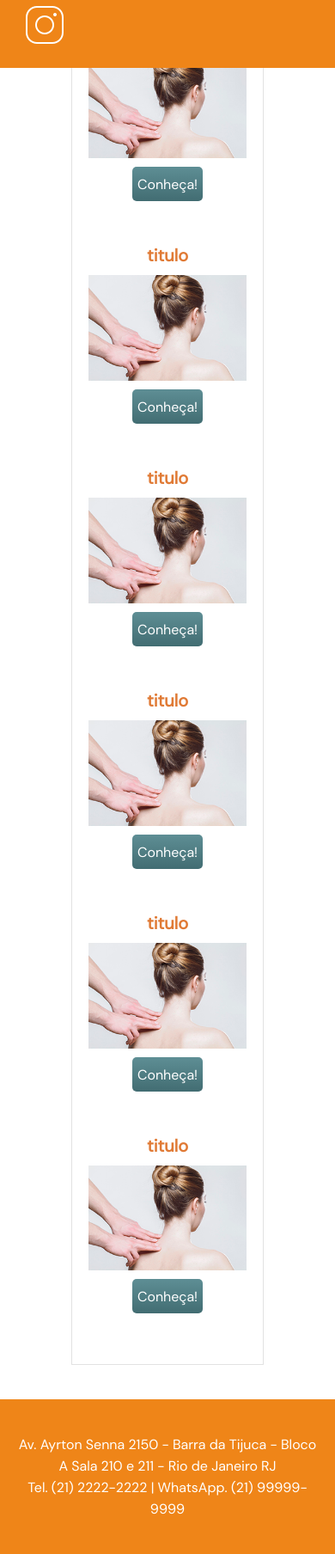
After one commit to Carolbrandes/StudioPostural, a PHP site: page /servicos.php in a window 390 px wide. The commit adds this page. Shown: the part 343-2151 px from the top of the page at 86% size. Run offline with PHP 8.4, Linux system fonts and the light colour scheme.

Commit message:
Feito layout pagina serviços

```diff
--- a/components/botoes/botoes.scss
+++ b/components/botoes/botoes.scss
@@ -51,6 +51,7 @@
 
 .botao-3{
         width: 30%;
+        @extend %botao;
         @extend %espacamentoBotoes2;
 
         &:hover{
--- a/components/footer/footer.scss
+++ b/components/footer/footer.scss
@@ -1,6 +1,7 @@
 .footer-principal{
         background-color: #ef8518;
         @extend %espacamentoSecoes;
+
 
         p{
                 text-align: center;
--- a/components/menu/menu.php
+++ b/components/menu/menu.php
@@ -8,9 +8,9 @@
                         </nav>
 
                         <nav class="menu">
-                                <a href="">Início</a>
+                                <a href="index.php">Início</a>
                                 <a href="">Quem Somos</a>
-                                <a href="">Serviços</a>
+                                <a href="servicos.php">Serviços</a>
                                 <a href="">Blog</a>
                                 <a href="">Contato</a>
                         </nav>
--- a/sections/artigos/artigos-index.scss
+++ b/sections/artigos/artigos-index.scss
@@ -6,6 +6,7 @@
 
                 img{
                         width: 100%;
+                        height: 150px;
                         max-width: 200px;
                         @extend %espacamentoImagens;
                         @include box-shadow;
--- a/sections/banner/banner-index.php
+++ b/sections/banner/banner-index.php
@@ -1,6 +1,6 @@
 <header>
         <div class="banner">
-                <div class="logo flex-col-center">
+                <div class="logo-index flex-col-center">
                         <img src="images\logo.png" alt="">
                 </div>
 
--- a/sections/banner/banner-index.scss
+++ b/sections/banner/banner-index.scss
@@ -8,11 +8,13 @@
 
         @media screen and (max-width:1100px) {
                 background-attachment: initial;
+                height: 40vh;
 
         }
 
         @media screen and (max-width: 780px) {
-                height: 60vh;
+                height: 70vh;
+                background-image: url(../images/bg2.jpg);
 
         }
 }
--- /dev/null
+++ b/servicos.php
@@ -0,0 +1,81 @@
+<!DOCTYPE html>
+<html lang="en">
+
+<head>
+        <meta charset="UTF-8">
+        <meta name="viewport" content="width=device-width, initial-scale=1.0">
+        <title>Studio Postural</title>
+        <script src="https://code.jquery.com/jquery-3.4.1.min.js" integrity="sha256-CSXorXvZcTkaix6Yvo6HppcZGetbYMGWSFlBw8HfCJo=" crossorigin="anonymous"></script>
+        <link rel="stylesheet" href="style/style.css">
+</head>
+
+<body>
+        <?php include 'components/menu/menu.php'; ?>
+        <?php include 'components/logo/logo.php'; ?>
+
+        <main>
+
+                <div class="contexto">
+                        <div class="flex-row-between">
+                                <nav class="filtros">
+                                        <a href="">Terapias</a>
+                                        <a href="">Massagens</a>
+                                        <a href="">Estética</a>
+                                        <a href="">Nutrição</a>
+                                        <a href="">Pilates</a>
+                                </nav>
+
+                                <section class="conteudo">
+                                        <p class="indicador-categoria">Todos</p>
+                                        <div class="flex-row-around borda-colunas">
+                                                <div class="coluna-flex-30 flex-col-center"">
+                                                <h3 class=" subtitulo-terciario">titulo</h3>
+                                                        <img src="images/fisio.jpg" alt="">
+                                                        <a class="botao-3" href="">Conheça!</a>
+                                                </div>
+
+                                                <div class="coluna-flex-30 flex-col-center"">
+                                                <h3 class=" subtitulo-terciario">titulo</h3>
+                                                        <img src="images/fisio.jpg" alt="">
+                                                        <a class="botao-3" href="">Conheça!</a>
+                                                </div>
+
+                                                <div class="coluna-flex-30 flex-col-center"">
+                                                <h3 class=" subtitulo-terciario">titulo</h3>
+                                                        <img src="images/fisio.jpg" alt="">
+                                                        <a class="botao-3" href="">Conheça!</a>
+                                                </div>
+
+                                                <div class="coluna-flex-30 flex-col-center"">
+                                                <h3 class=" subtitulo-terciario">titulo</h3>
+                                                        <img src="images/fisio.jpg" alt="">
+                                                        <a class="botao-3" href="">Conheça!</a>
+                                                </div>
+
+                                                <div class="coluna-flex-30 flex-col-center"">
+                                                <h3 class=" subtitulo-terciario">titulo</h3>
+                                                        <img src="images/fisio.jpg" alt="">
+                                                        <a class="botao-3" href="">Conheça!</a>
+                                                </div>
+
+                                                <div class="coluna-flex-30 flex-col-center"">
+                                                <h3 class=" subtitulo-terciario">titulo</h3>
+                                                        <img src="images/fisio.jpg" alt="">
+                                                        <a class="botao-3" href="">Conheça!</a>
+                                                </div>
+
+
+                                        </div>
+                                </section>
+                        </div>
+                </div>
+
+        </main>
+
+        <?php include 'components/footer/footer.php'; ?>
+
+        <script src="js/menu-responsivo.js"></script>
+
+</body>
+
+</html>
--- a/style/style.css
+++ b/style/style.css
@@ -16,6 +16,14 @@
   justify-content: space-between;
   align-items: center; }
 
+.flex-row-between {
+  display: flex;
+  flex-wrap: wrap;
+  justify-content: space-between; }
+  @media screen and (max-width: 500px) {
+    .flex-row-between {
+      justify-content: center; } }
+
 .coluna-flex-15 {
   width: 15%; }
   @media screen and (max-width: 800px) {
@@ -24,11 +32,15 @@
       margin-bottom: 40px; } }
 
 .coluna-flex-30 {
-  width: 30%; }
+  width: 30%;
+  margin-bottom: 20px; }
   @media screen and (max-width: 800px) {
     .coluna-flex-30 {
-      width: 80%;
+      width: 40%;
       margin-bottom: 40px; } }
+  @media screen and (max-width: 500px) {
+    .coluna-flex-30 {
+      width: 90%; } }
 
 * {
   margin: 0;
@@ -63,20 +75,31 @@ p {
 @font-face {
   src: url(../fonts/DMSans/DMSans-Regular.ttf);
   font-family: "dmSans"; }
-.logo {
+.logo-index {
   width: 100%;
   height: 80vh;
   background-color: rgba(255, 255, 255, 0.356);
-  padding: 170px 0; }
+  padding: 170px 0;
+  text-align: center; }
+  .logo-index img {
+    max-width: 700px;
+    width: 40%; }
+    @media screen and (max-width: 800px) {
+      .logo-index img {
+        width: 80%; } }
+
+.logo {
+  text-align: center;
+  padding: 130px 0 50px;
+  width: 100%; }
   .logo img {
-    max-width: 700px;
-    width: 40%;
-    text-align: center; }
+    width: 60%;
+    max-width: 400px; }
     @media screen and (max-width: 800px) {
       .logo img {
         width: 80%; } }
 
-.botao, .botao-2 {
+.botao, .botao-2, .botao-3 {
   padding: 10px 3%;
   margin: 20px 0; }
 
@@ -84,7 +107,7 @@ p {
   padding: 10px 3%;
   margin: 10px 0; }
 
-.botao, .botao-2 {
+.botao, .botao-2, .botao-3 {
   display: block;
   min-width: fit-content;
   height: 40px;
@@ -207,10 +230,12 @@ p {
   height: 80vh; }
   @media screen and (max-width: 1100px) {
     .banner {
-      background-attachment: initial; } }
+      background-attachment: initial;
+      height: 40vh; } }
   @media screen and (max-width: 780px) {
     .banner {
-      height: 60vh; } }
+      height: 70vh;
+      background-image: url(../images/bg2.jpg); } }
 
 .secao-quem-somos-index {
   margin: 0 auto; }
@@ -237,6 +262,7 @@ p {
 
 .chamada-ultimos-artigos .coluna-artigo img {
   width: 100%;
+  height: 150px;
   max-width: 200px;
   -webkit-box-shadow: 1px 1px 2px 2px #3a3a3a;
   -moz-box-shadow: 1px 1px 2px 2px #3a3a3a;
@@ -246,6 +272,50 @@ p {
   border-radius: 5px;
   display: block; }
 
+.filtros {
+  width: 25%; }
+  .filtros a {
+    display: block;
+    text-decoration: none;
+    color: #fff;
+    padding: 20px 5%;
+    background-color: #e06a1c;
+    border: 1px solid rgba(204, 204, 204, 0.555);
+    transition: background-color 1s linear;
+    cursor: pointer; }
+    .filtros a:hover {
+      background-color: rgba(47, 94, 100, 0.911); }
+    @media screen and (max-width: 500px) {
+      .filtros a {
+        display: inline-block;
+        background-color: #ffffff;
+        border: none;
+        color: #e06a1c;
+        padding: 0 1%;
+        font-size: 14px;
+        text-align: center; } }
+  @media screen and (max-width: 500px) {
+    .filtros {
+      width: 100%;
+      margin-bottom: 30px; } }
+
+.conteudo {
+  width: 70%;
+  padding: 0 3% 40px; }
+  .conteudo .indicador-categoria {
+    width: fit-content;
+    color: #494949e5;
+    font-size: 18px;
+    padding: 2px;
+    border-bottom: 1px solid #494949e5;
+    margin-bottom: 15px; }
+  .conteudo .borda-colunas {
+    border: 1px solid rgba(204, 204, 204, 0.555);
+    padding: 4%; }
+  .conteudo img {
+    width: 100%;
+    max-width: 200px; }
+
 .footer-principal {
   background-color: #ef8518; }
   .footer-principal p {
--- a/style/style.scss
+++ b/style/style.scss
@@ -3,6 +3,7 @@
 @import '../components/box-shadow/box-shadow.scss';
 @import '../components/geral/geral.scss';
 @import '../components/fonts/fonts.scss';
+@import '../components/logo/logo-index.scss';
 @import '../components/logo/logo.scss';
 @import '../components/botoes/botoes.scss';
 @import '../components/titulos/titulos.scss';
@@ -11,4 +12,5 @@
 @import '../sections/quem-somos/quem-somos-index.scss';
 @import '../sections/servicos/servicos-index.scss';
 @import '../sections/artigos/artigos-index.scss';
+@import '../sections/servicos/servicos.scss';
 @import '../components/footer/footer.scss';
```
Also changed, not shown: components/flex-box/flex-box.scss (+18 -1 lines), components/logo/logo-index.scss (added, +18 -0 lines), components/logo/logo.scss (+6 -8 lines), sections/servicos/servicos.scss (added, +60 -0 lines), components/titulos/titulos.scss (line endings or trailing spaces), images/bg2.jpg (added), 1 other file.
